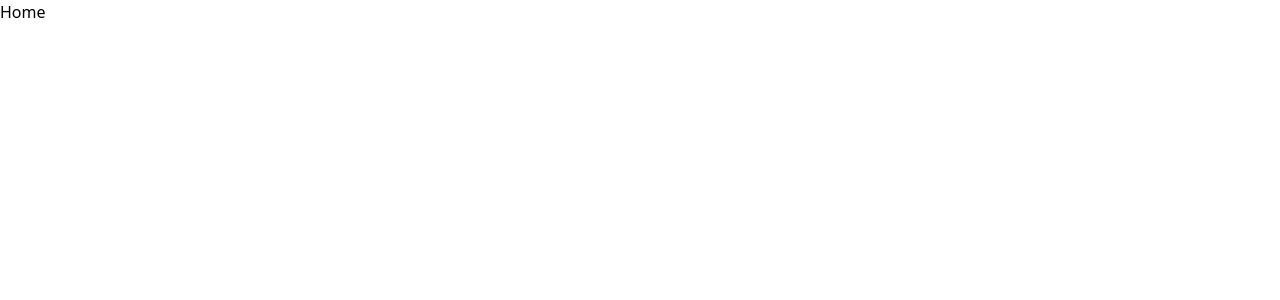
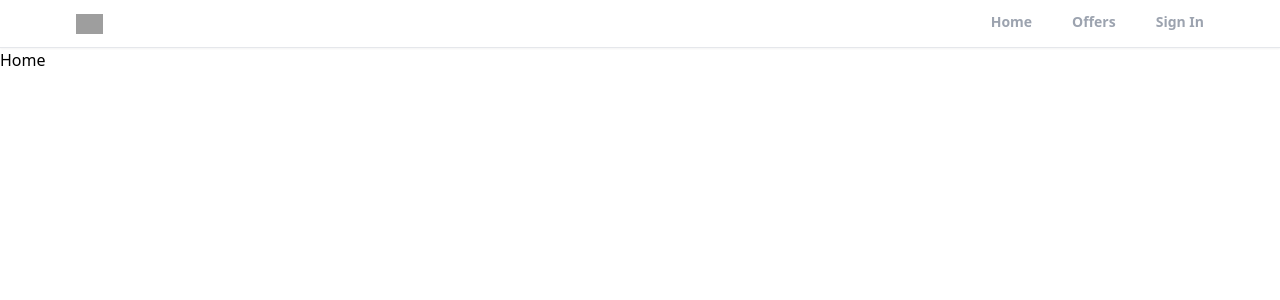
Before and after one commit to vasuquo/realtor-estate-app, a React (Create React App) app: page / in a window 1280 px wide. Shown: the top 300 px of the page. Built offline with nearby package versions, Linux system fonts and the light colour scheme; grey boxes are pictures that could not be loaded.

Commit message:
create header components

```diff
--- a/src/App.js
+++ b/src/App.js
@@ -5,10 +5,13 @@ import Offers from './pages/Offers';
 import SignIn from './pages/SignIn';
 import SignUp from './pages/SignUp';
 import ForgotPassword from './pages/ForgotPassword';
+import Header from "./components/Header";
+
 function App() {
   return (
     <>
       <Router>
+        <Header />
         <Routes>
           <Route path="/" element={<Home />} />
           <Route path="/profile" element={<Profile />} />
--- a/tailwind.config.js
+++ b/tailwind.config.js
@@ -1,6 +1,8 @@
 /** @type {import('tailwindcss').Config} */
 module.exports = {
-  content: [],
+  content: [
+    "./src/**/*.{js,jsx,ts,tsx}",
+  ],
   theme: {
     extend: {},
   },
```
